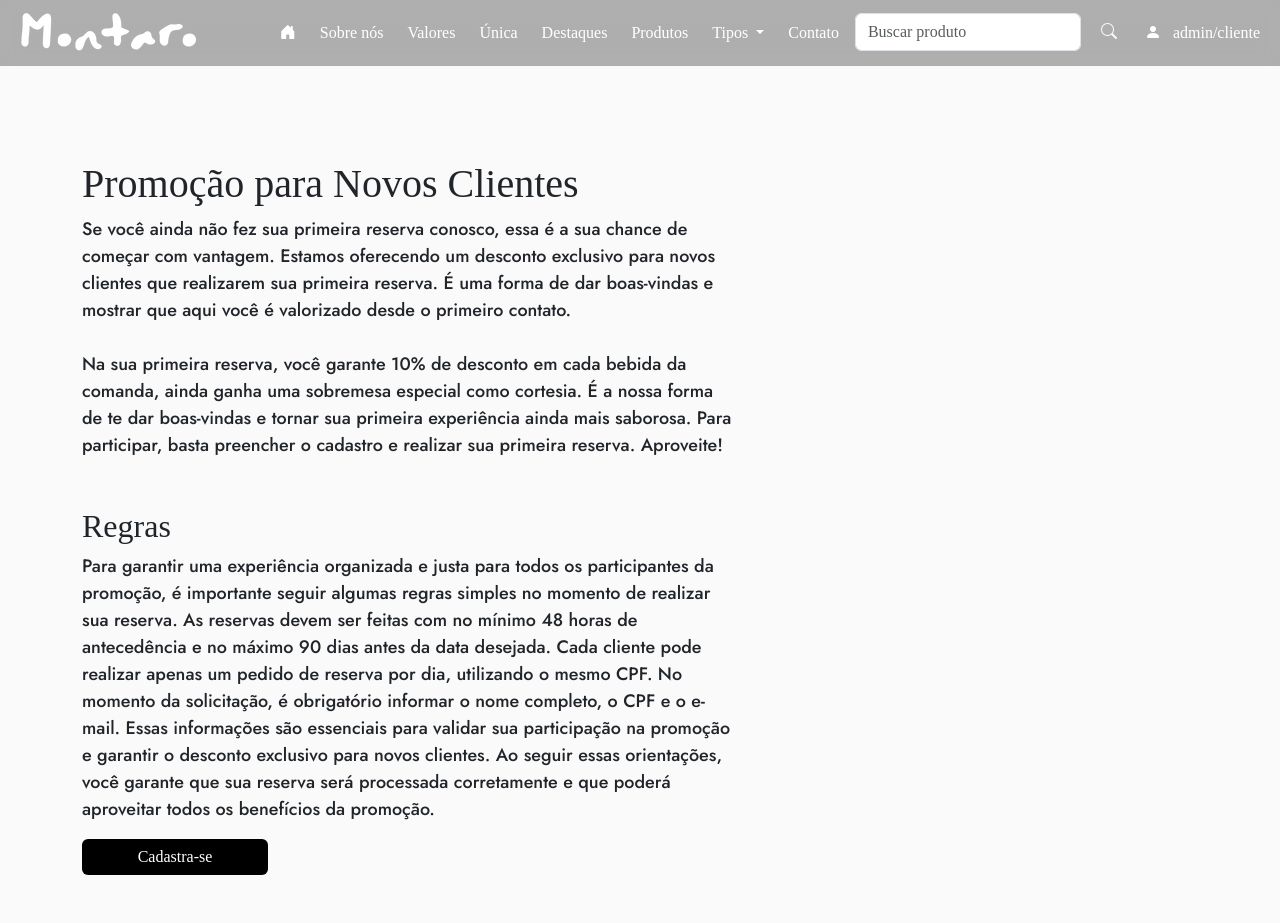
After one commit to Isaac-Loiola/Montaro, a PHP site: page /php/apresentacaoPromocaoReserva.php in a window 1280 px wide. The commit adds this page. Run offline with PHP 8.4, Linux system fonts and the light colour scheme; data comes from the database, SQL or seed files in the repository; some web fonts are replaced.

Commit message:
Notificação de promoção de reservas adicionado!

```diff
--- a/css/style.css
+++ b/css/style.css
@@ -111,3 +111,14 @@ footer{
 .table{
     border-radius: 20px;
 }
+
+.container-reserva{
+    background-color: #ffff;
+    border-radius: 15px;
+}
+
+.paragraph-reserva{
+    font-size: 1.5rem;
+    text-decoration: none;
+    color: #000;
+}
--- /dev/null
+++ b/php/apresentacaoPromocaoReserva.php
@@ -0,0 +1,50 @@
+<!DOCTYPE html>
+<html lang="pt-br">
+<head>
+    <meta charset="UTF-8">
+    <meta name="viewport" content="width=device-width, initial-scale=1.0">
+    <title>Montaro</title>
+
+     <!--  icons -->
+     <link rel="stylesheet" href="https://cdn.jsdelivr.net/npm/bootstrap-icons@1.13.1/font/bootstrap-icons.min.css">
+
+    <!--  boostrap 5.3 local -->
+    <link rel="stylesheet" href="../css/bootstrap.min.css">
+
+    <!-- my css -->
+    <link rel="stylesheet" href="../css/style.css">
+
+    <!-- bootstrap javaScript -->
+    <script src="../js/bootstrap.min.js" defer></script>
+    <script src="../js/bootstrap.bundle.min.js" defer></script>
+</head>
+<body class="d-flex flex-column gap-5">
+    <header class="py-2">
+        <?php include "menu_publico.php"?>
+    </header>
+    <main class="py-5 container ">
+        <div class="d-flex flex-column mt-5">
+            <h1>
+                Promoção para Novos Clientes
+            </h1>
+            <p class="paragraph col-10 col-sm-7 mb-5">
+                Se você ainda não fez sua primeira reserva conosco, essa é a sua chance de começar com vantagem. Estamos oferecendo um desconto exclusivo para novos clientes que realizarem sua primeira reserva. É uma forma de dar boas-vindas e mostrar que aqui você é valorizado desde o primeiro contato. <br> <br> Na sua primeira reserva, você garante 10% de desconto em cada bebida da comanda, ainda ganha uma sobremesa especial como cortesia. É a nossa forma de te dar boas-vindas e tornar sua primeira experiência ainda mais saborosa.
+                Para participar, basta preencher o cadastro e realizar sua primeira reserva. Aproveite!
+            </p>
+            <h2>
+                Regras
+            </h2>
+            <p class="paragraph col-10 col-sm-7">
+                Para garantir uma experiência organizada e justa para todos os participantes da promoção, é importante seguir algumas regras simples no momento de realizar sua reserva.
+                As reservas devem ser feitas com no mínimo 48 horas de antecedência e no máximo 90 dias antes da data desejada. Cada cliente pode realizar apenas um pedido de reserva por dia, utilizando o mesmo CPF.
+                No momento da solicitação, é obrigatório informar o nome completo, o CPF e o e-mail. Essas informações são essenciais para validar sua participação na promoção e garantir o desconto exclusivo para novos clientes.
+                Ao seguir essas orientações, você garante que sua reserva será processada corretamente e que poderá aproveitar todos os benefícios da promoção.
+            </p>
+
+            <a href="cadastro.php" class="btn btn-dark col-2">
+                Cadastra-se
+            </a>
+        </div>
+    </main>
+</body>
+</html>
--- a/php/index.php
+++ b/php/index.php
@@ -30,6 +30,8 @@
     <!-- header -->
 
     <main class="container">
+        <?php include "banner-reserva.php"?>
+
         <a href="" name="sobre" class="produtos text-decoration-none text-dark"></a>
         <?php include "historia.php"?>
 
```
Also changed, not shown: php/banner-reserva.php (added, +9 -0 lines).
